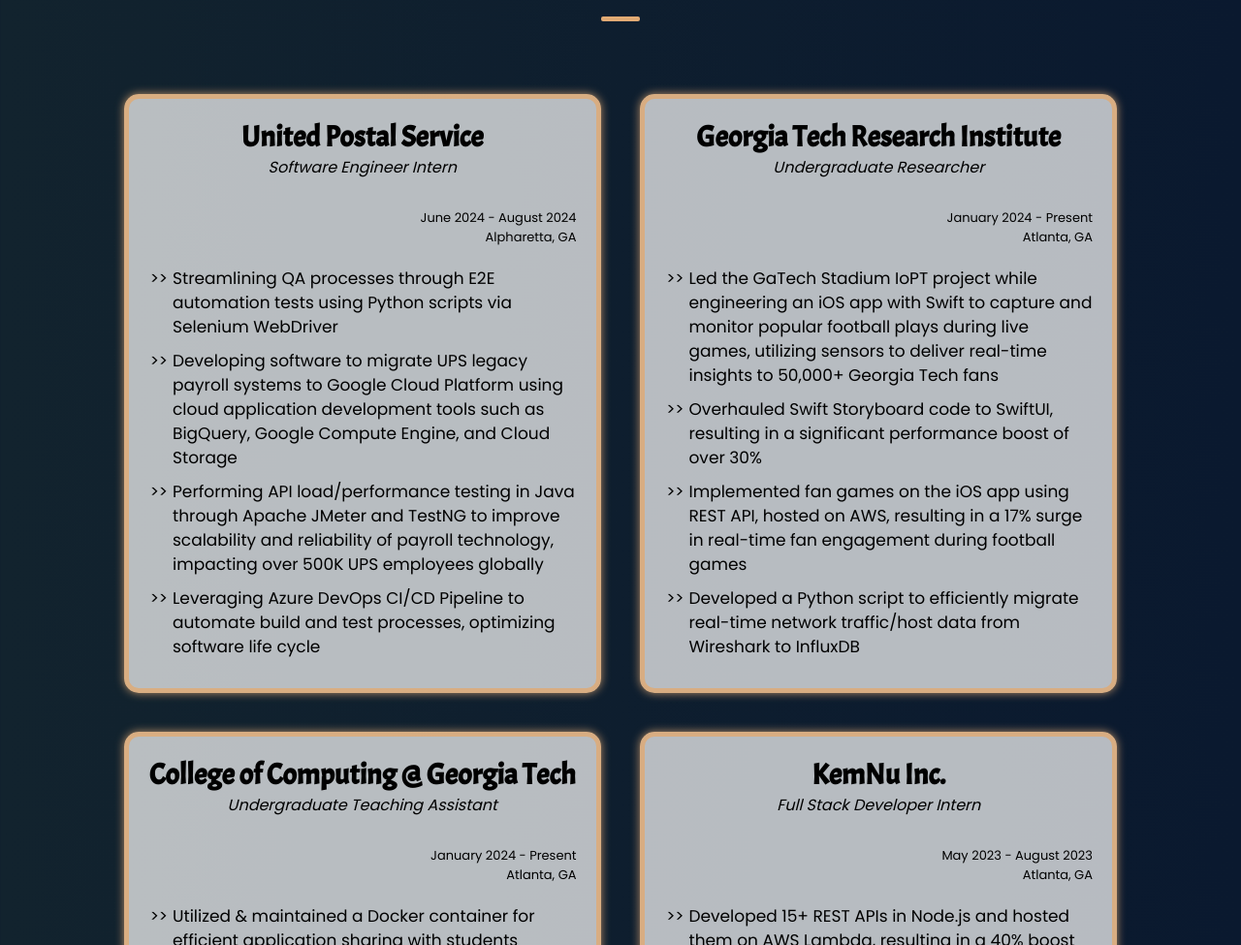
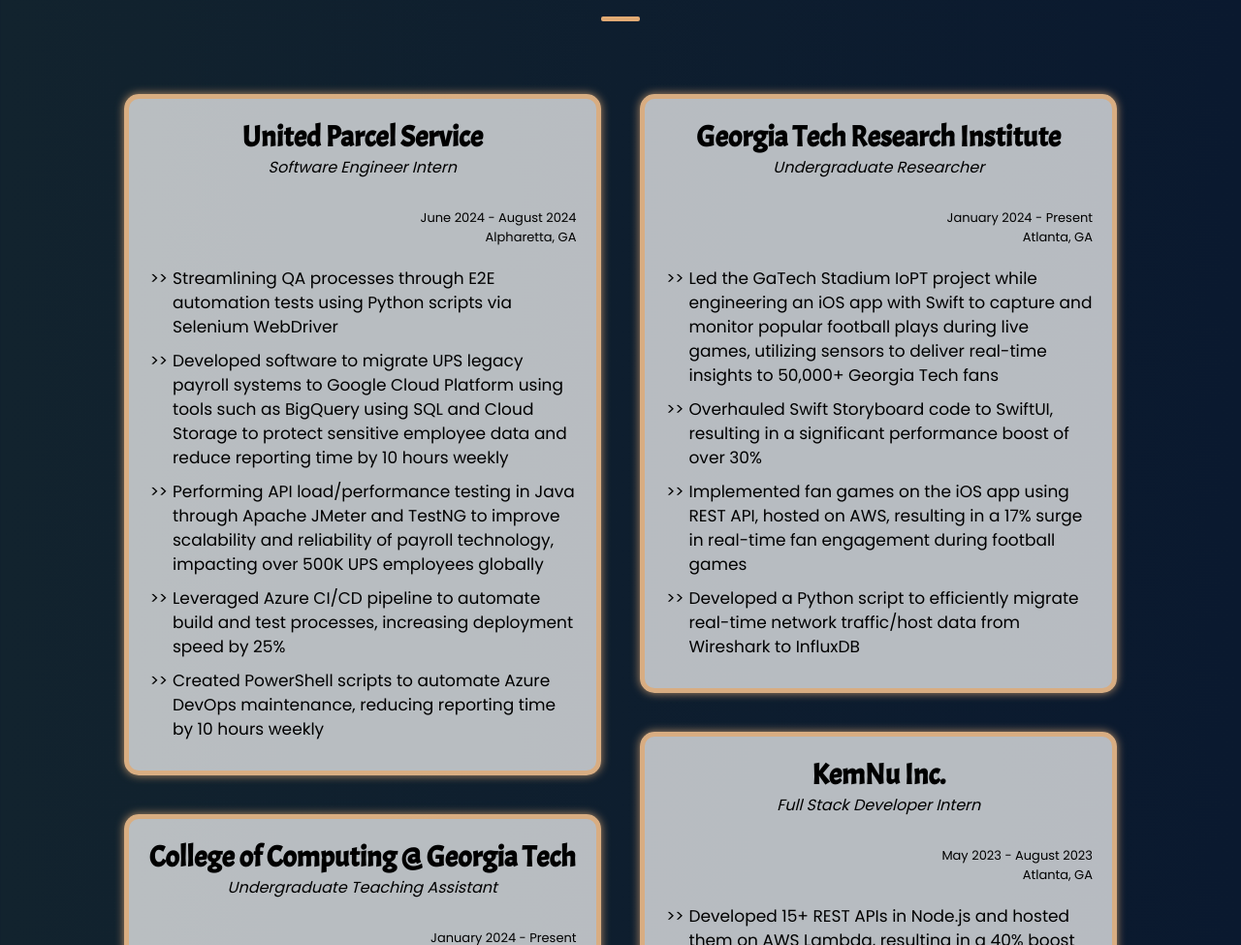
Before and after one commit to RudraAmin28/RudraAmin28.github.io, a plain HTML site: page index.html in a window 1280 px wide. Shown: the part 2620-3595 px from the top of the page at 97% size. Drawn offline with Linux system fonts and the light colour scheme.

Commit message:
Update index.html

```diff
--- a/index.html
+++ b/index.html
@@ -145,7 +145,7 @@
         <div class="flex">
             <div class="left">
                 <div class="work-item">
-                    <h5>United Postal Service</h5>
+                    <h5>United Parcel Service</h5>
                     <p class="role">Software Engineer Intern</p>
                     <div>
                         <p>June 2024 - August 2024</p>
@@ -154,9 +154,10 @@
 
                     <ul class="job-description">
                         <li>Streamlining QA processes through E2E automation tests using Python scripts via Selenium WebDriver</li>
-                        <li>Developing software to migrate UPS legacy payroll systems to Google Cloud Platform using cloud application development tools such as BigQuery, Google Compute Engine, and Cloud Storage</li>
+                        <li>Developed software to migrate UPS legacy payroll systems to Google Cloud Platform using tools such as BigQuery using SQL and Cloud Storage to protect sensitive employee data and reduce reporting time by 10 hours weekly</li>
                         <li>Performing API load/performance testing in Java through Apache JMeter and TestNG to improve scalability and reliability of payroll technology, impacting over 500K UPS employees globally</li>
-                        <li>Leveraging Azure DevOps CI/CD Pipeline to automate build and test processes, optimizing software life cycle</li>
+                        <li>Leveraged Azure CI/CD pipeline to automate build and test processes, increasing deployment speed by 25%</li>
+                        <li>Created PowerShell scripts to automate Azure DevOps maintenance, reducing reporting time by 10 hours weekly</li>
 
                     </ul>
                 </div>
```
